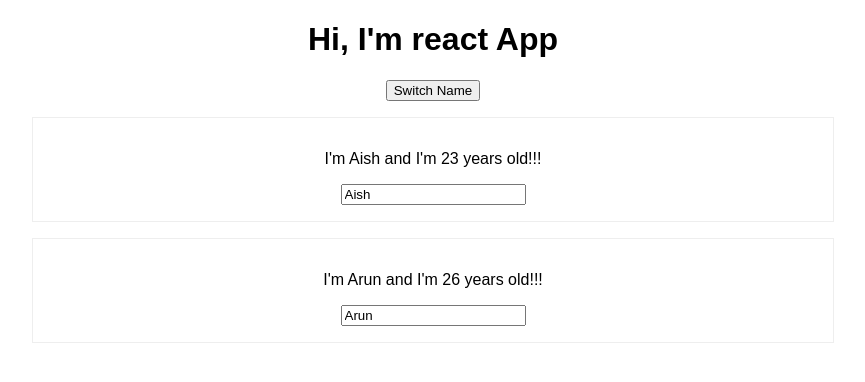
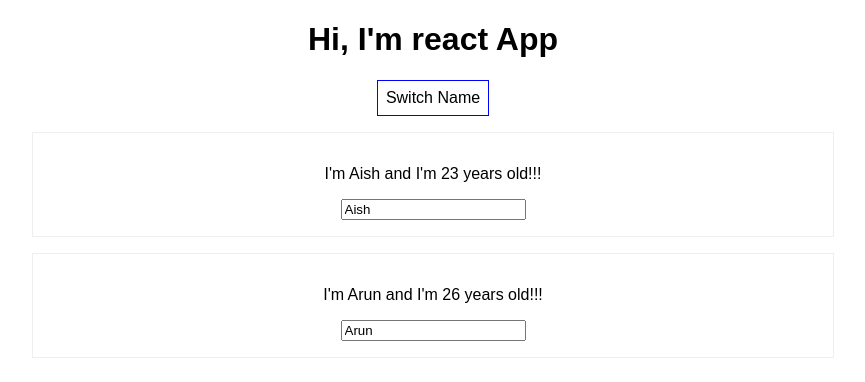
Before and after one commit to manickaa/Learning-React, a React (Create React App) app: page / in a window 1280 px wide. Shown: the top 382 px of the page, without its empty margins (207-1072 px from the left). Built offline with nearby package versions, Linux system fonts and the light colour scheme.

Commit message:
Adding inline styling

```diff
--- a/src/App.js
+++ b/src/App.js
@@ -30,10 +30,20 @@ class App extends Component {
 		} )
 	}
 	render() {
+		const style = {
+			backgroundColor: 'white',
+			font: 'inherit',
+			border: '1px solid blue',
+			padding: '8px',
+			cursor: 'pointer'
+		};
+
 		return (
 	    <div className="App">
 	     <h1>Hi, I'm react App</h1>
-	     <button onClick={this.buttonHandler.bind(this, 'Manicka')}>Switch Name </button>
+	     <button
+	     	style={style}
+	     	onClick={this.buttonHandler.bind(this, 'Manicka')}>Switch Name </button>
 	     	<Person
 	     		name={this.state.persons[0].name}
 	     		age={this.state.persons[0].age}
```
